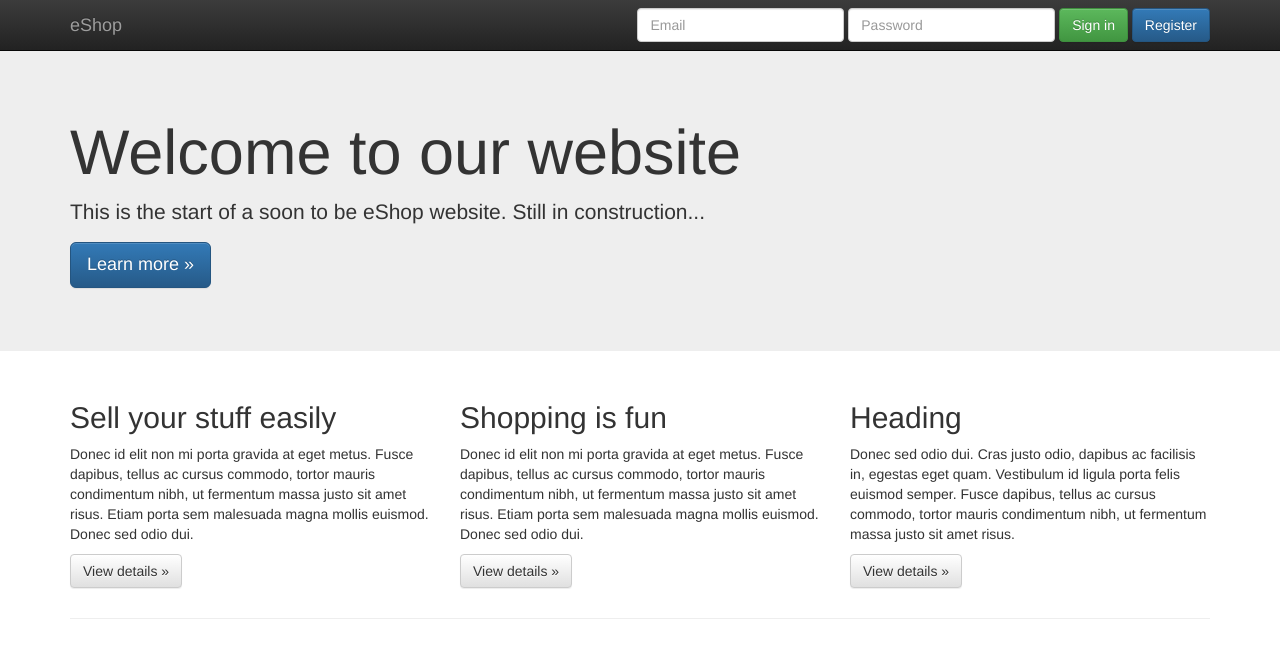
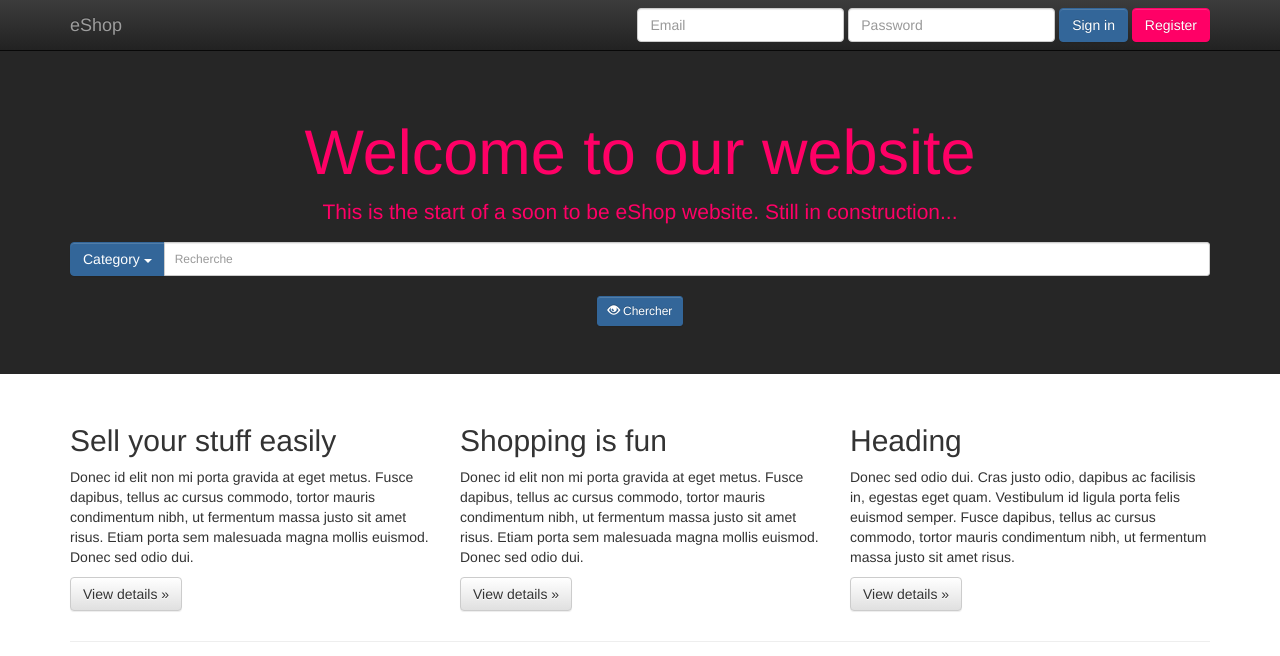
Before and after one commit to alternatif/eShop, a website: page web/index.html in a window 1280 px wide. Shown: the top 656 px of the page. Drawn offline with nearby package versions, Linux system fonts and the light colour scheme.

Commit message:
modif css index

```diff
--- a/web/css/main.css
+++ b/web/css/main.css
@@ -1,5 +1,45 @@
+.btn-primary {
+  background: #ff0066;
+  border-color: #ff0066;
+}
 
+.btn-primary:hover {
+  background: #800033;
+  border-color: #800033;
+}
 
-/* ==========================================================================
-   Author's custom styles
-   ========================================================================== */
+.btn-success {
+  background: #336699;
+  border-color: #336699;
+}
+
+.btn-success:hover {
+  background: #1f4060;
+  border-color: #1f4060;
+}
+
+.btn-sm {
+  background: #336699;
+  border-color: #336699;
+}
+
+.jumbotron {
+  background: #262626;
+  color: #ff0066;
+  text-align: center;
+}
+
+.input-sm {
+  height: 34px;
+}
+
+.search-bar {
+  text-align: center;
+}
+
+#btnDropdown {
+  background: #336699;
+  border-color: #336699;
+  color: white;
+  text-shadow: none;
+}
--- a/web/index.html
+++ b/web/index.html
@@ -58,7 +58,24 @@
       <div class="container">
         <h1>Welcome to our website</h1>
         <p>This is the start of a soon to be eShop website. Still in construction...</p>
-        <p><a class="btn btn-primary btn-lg" href="#" role="button">Learn more &raquo;</a></p>
+        <div class="search-bar" id="cake">
+          <div class="input-group">
+          <span class="input-group-btn" >
+            <button type="button" id="btnDropdown" class="btn btn-default dropdown-toggle" data-toggle="dropdown" aria-haspopup="true" aria-expanded="false">Category <span class="caret"></span></button>
+              <ul class="dropdown-menu">
+                <li><a href="#">Random</a></li>
+                <li><a href="#">Another random</a></li>
+                <li><a href="#">Also random</a></li>
+                <li role="separator" class="divider"></li>
+                <li><a href="#">Random link</a></li>
+              </ul>
+            </span>
+          <input type="search" class="input-sm form-control" placeholder="Recherche">
+        </div>
+        <br/>
+          </div>
+          <button type="submit" class="btn btn-primary btn-sm"><span class="glyphicon glyphicon-eye-open"></span> Chercher</button>
+        <!-- <p><a class="btn btn-primary btn-lg" href="#" role="button">Learn more &raquo;</a></p> -->
       </div>
     </div>
 
```
